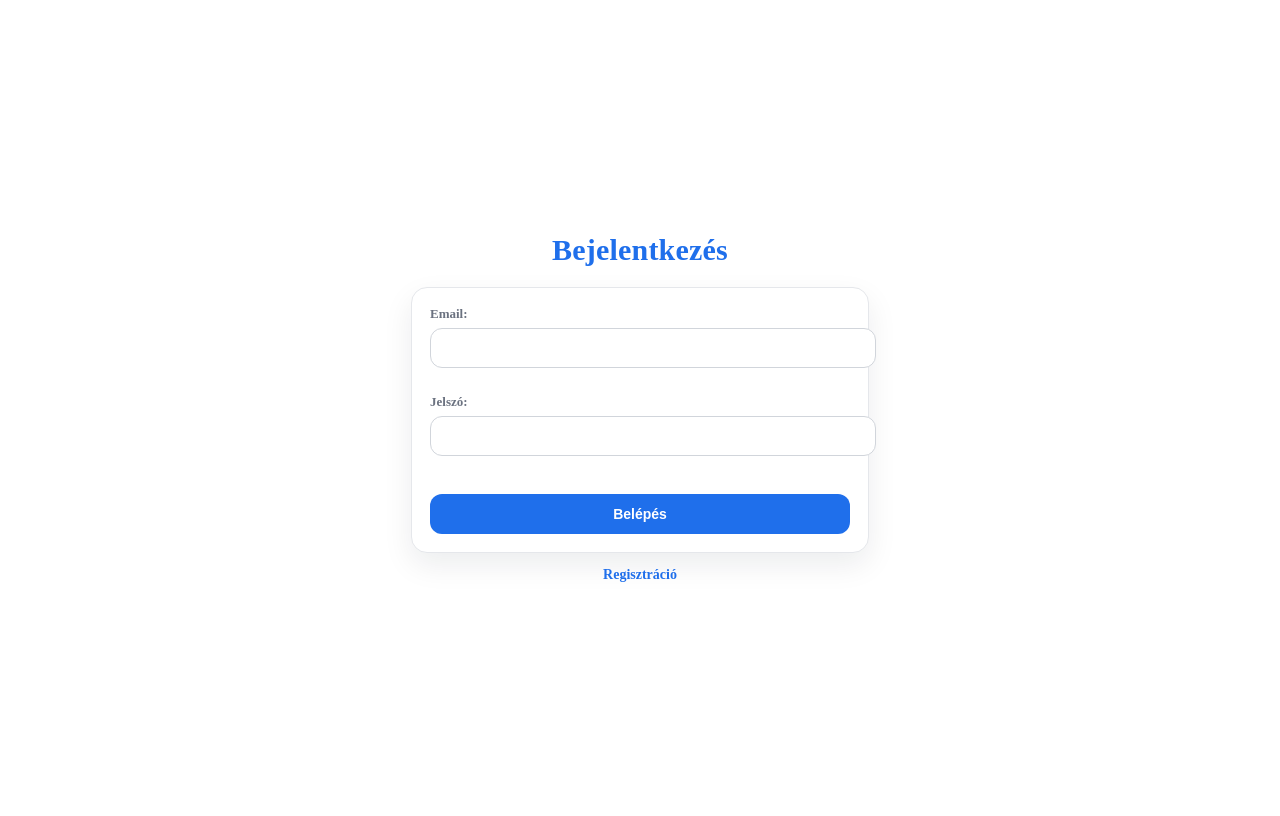
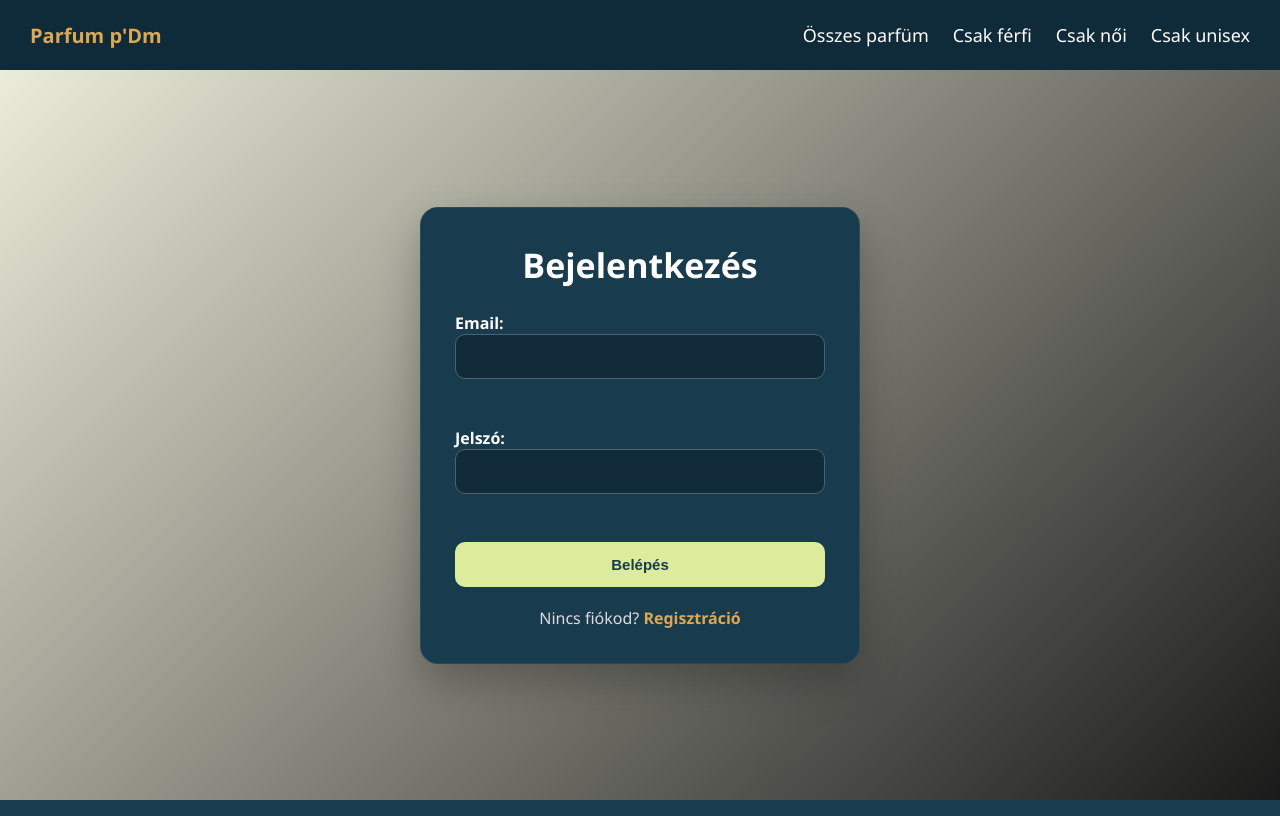
Before and after one commit to MRuzicska/PROJEKT, a PHP site: page /login.php in a window 1280 px wide. Run offline with PHP 8.4, Linux system fonts and the light colour scheme.

Commit message:
04.17 login design

```diff
--- /dev/null
+++ b/parfum-webshop/css/auth.css
@@ -0,0 +1,217 @@
+* {
+    box-sizing: border-box;
+  }
+
+  body {
+    margin: 0;
+    padding: 0;
+    font-family: "Segoe UI", Arial, sans-serif;
+    background: linear-gradient(135deg, #F3F3E0 0%, #1a1a1a 100%);
+    min-height: 100vh;
+  }
+
+  /* NAVBAR */
+  .navbar {
+    height: 70px;
+    display: flex;
+    justify-content: space-between;
+    align-items: center;
+    padding: 0 30px;
+    background: #0f2a38;
+  }
+
+  .navbar .logo a {
+    color: #DDA853;
+    text-decoration: none;
+    font-size: 20px;
+    font-weight: 700;
+  }
+
+  .nav-links {
+    display: flex;
+    gap: 24px;
+  }
+
+  .nav-links a {
+    color: #fff;
+    text-decoration: none;
+    font-size: 18px;
+    transition: 0.25s ease;
+  }
+
+  .nav-links a:hover {
+    transform: scale(1.08);
+  }
+
+  /* WRAP */
+  .auth-wrap {
+    min-height: calc(100vh - 70px);
+    display: flex;
+    justify-content: center;
+    align-items: center;
+    padding: 40px 20px;
+  }
+
+  /* CARD */
+  .auth-card {
+    width: 100%;
+    max-width: 440px;
+    background: #183B4E;
+    border-radius: 18px;
+    padding: 34px;
+    box-shadow: 0 18px 40px rgba(0, 0, 0, 0.25);
+    border: 1px solid rgba(255, 255, 255, 0.08);
+  }
+
+  .auth-card h1 {
+    margin: 0 0 24px 0;
+    text-align: center;
+    font-size: 34px;
+    color: #fff;
+  }
+
+  /* ERROR */
+  .auth-error {
+    background: rgba(255, 82, 82, 0.14);
+    border: 1px solid rgba(255, 82, 82, 0.35);
+    color: #fff;
+    padding: 12px 14px;
+    border-radius: 10px;
+    margin-bottom: 18px;
+  }
+
+  /* FORM */
+  form[method="post"] label {
+    display: block;
+    color: #fff;
+    font-weight: 700;
+    margin-bottom: 8px;
+  }
+
+  form[method="post"] input {
+    width: 100%;
+    padding: 13px 14px;
+    margin-bottom: 18px;
+    border: 1px solid #4b6473;
+    border-radius: 10px;
+    background: #122b3a;
+    color: #fff;
+    font-size: 15px;
+    outline: none;
+  }
+
+  form[method="post"] input:focus {
+    border-color: #DDA853;
+    box-shadow: 0 0 0 3px rgba(221, 168, 83, 0.15);
+  }
+
+  form[method="post"] button[type="submit"] {
+    width: 100%;
+    padding: 14px;
+    border: none;
+    border-radius: 10px;
+    background: #DDEB9D;
+    color: #183B4E;
+    font-weight: 800;
+    font-size: 15px;
+    cursor: pointer;
+    transition: 0.25s;
+  }
+
+  form[method="post"] button[type="submit"]:hover {
+    background: #DDA853;
+    transform: translateY(-2px);
+  }
+
+  /* SWITCH LINK */
+  .auth-switch {
+    margin: 20px 0 0 0;
+    text-align: center;
+    color: #ddd;
+  }
+
+  .auth-switch a {
+    color: #DDA853;
+    font-weight: 700;
+    text-decoration: none;
+  }
+
+  .auth-switch a:hover {
+    text-decoration: underline;
+  }
+
+  .auth-card {
+    width: 100%;
+    max-width: 440px;
+    background: #183B4E;
+    border-radius: 18px;
+    padding: 34px;
+    box-shadow: 0 18px 40px rgba(0, 0, 0, 0.25);
+    border: 1px solid rgba(255, 255, 255, 0.08);
+  }
+
+  .auth-card form {
+    width: 100%;
+  }
+
+  .auth-card label {
+    display: block;
+    color: #fff;
+    font-weight: 700;
+    margin-bottom: 8px;
+  }
+
+  .auth-card input {
+    width: 100%;
+    padding: 13px 14px;
+    margin-bottom: 18px;
+    border: 1px solid #4b6473;
+    border-radius: 10px;
+    background: #122b3a;
+    color: #fff;
+    font-size: 15px;
+    outline: none;
+  }
+
+  .auth-card button[type="submit"] {
+    width: 100%;
+    padding: 14px;
+    border: none;
+    border-radius: 10px;
+    background: #DDEB9D;
+    color: #183B4E;
+    font-weight: 800;
+    font-size: 15px;
+    cursor: pointer;
+    transition: 0.25s;
+  }
+
+  .auth-switch {
+    margin: 20px 0 0 0;
+    text-align: center;
+    color: #ddd;
+  }
+
+  .auth-switch a {
+    color: #DDA853;
+    font-weight: 700;
+    text-decoration: none;
+  }
+
+  @media (max-width: 700px) {
+    .navbar {
+      padding: 0 16px;
+    }
+
+    .nav-links {
+      display: none;
+    }
+
+    .auth-card {
+      padding: 26px 20px;
+    }
+
+    .auth-card h1 {
+      font-size: 28px;
+    }
+  }
--- a/parfum-webshop/css/login.css
+++ /dev/null
@@ -1,188 +0,0 @@
-body {
-  /* ha már van body stílus az index miatt, ez nem töri el; csak szebbé teszi */
-  min-height: 100vh;
-  display: flex;
-  flex-direction: column;
-  align-items: center;
-  justify-content: center;
-  gap: 14px;
-}
-
-/* Title */
-h1 {
-  font-size: 30px;
-  font-weight: 900;
-  letter-spacing: 0.2px;
-  margin: 0 0 6px 0;
-  color: #1f6feb;
-}
-
-/* Error message (your inline style color:red stays, but this adds card look) */
-body > p[style*="color:red"] {
-  background: #fff5f5;
-  border: 1px solid #fecaca;
-  color: #b91c1c !important;
-  padding: 10px 12px;
-  border-radius: 12px;
-  width: min(420px, 92vw);
-  margin: 0;
-  font-weight: 700;
-}
-
-/* Form card */
-form[method="post"] {
-  width: min(420px, 92vw);
-  background: #ffffff;
-  border: 1px solid #e5e7eb;
-  border-radius: 16px;
-  padding: 18px;
-  box-shadow: 0 12px 30px rgba(16, 24, 40, 0.08);
-}
-
-/* Labels as blocks (so line breaks look clean) */
-form[method="post"] label {
-  display: block;
-  font-size: 13px;
-  font-weight: 800;
-  color: #6b7280;
-  margin-bottom: 8px;
-}
-
-/* Inputs */
-form[method="post"] input {
-  display: block;
-  width: 100%;
-  margin-top: 6px;
-  padding: 11px 12px;
-  border-radius: 12px;
-  border: 1px solid #d1d5db;
-  background: #fff;
-  font-size: 14px;
-  color: #111827;
-  outline: none;
-}
-
-form[method="post"] input:focus {
-  border-color: #1f6feb;
-  box-shadow: 0 0 0 4px rgba(31, 111, 235, 0.12);
-}
-
-/* Button */
-form[method="post"] button[type="submit"] {
-  width: 100%;
-  margin-top: 12px;
-  padding: 12px 14px;
-  border-radius: 12px;
-  border: none;
-  background: #1f6feb;
-  color: #ffffff;
-  font-weight: 900;
-  font-size: 14px;
-  cursor: pointer;
-}
-
-form[method="post"] button[type="submit"]:hover {
-  background: #1857b8;
-}
-
-/* Register link */
-body > p:last-of-type {
-  margin: 0;
-  width: min(420px, 92vw);
-  text-align: center;
-  color: #6b7280;
-  font-size: 14px;
-}
-
-body > p:last-of-type a {
-  color: #1f6feb;
-  font-weight: 800;
-  text-decoration: none;
-  padding: 6px 10px;
-  border-radius: 10px;
-}
-
-body > p:last-of-type a:hover {
-  background: #eef2ff;
-  text-decoration: none;
-}
-
-/* Small screens */
-@media (max-width: 480px) {
-  form[method="post"] {
-    padding: 16px;
-    border-radius: 14px;
-  }
-  h1 { font-size: 26px; }
-}
-
-.navbar {
-  display: flex;
-  justify-content: space-between;
-  align-items: center;
-  background: #0f2a38;
-  padding: 10px 20px;
-}
-
-.navbar .logo {
-  display: flex;
-  align-items: center;
-  gap: 10px;
-}
-
-.navbar .logo img {
-  height: 40px;
-}
-
-.navbar a{
-  color: #DDA853;
-  text-decoration: none;
-  font-size: 20px;
-}
-
-.nav-links a {
-  color: #fff;
-  margin: 0 10px;
-  text-decoration: none;
-}
-
-.nav-actions {
-  display: flex;
-  gap: 10px;
-}
-
-.nav-actions button {
-  background: #DDEB9D;
-  border: none;
-  padding: 8px 12px;
-  border-radius: 6px;
-  cursor: pointer;
-}
-
-/* ===== DROPDOWN ===== */
-.dropdown {
-  display: none;
-  position: absolute;
-  right: 20px;
-  top: 60px;
-  background: #fff;
-  color: #000;
-  padding: 15px;
-  border-radius: 10px;
-  min-width: 250px;
-  z-index: 100;
-}
-
-.dropdown.show {
-  display: block;
-}
-
-.btn-small {
-  display: inline-block;
-  margin-top: 10px;
-  padding: 6px 10px;
-  background: #183B4E;
-  color: #fff;
-  text-decoration: none;
-  border-radius: 6px;
-}
--- a/parfum-webshop/login.php
+++ b/parfum-webshop/login.php
@@ -26,16 +26,37 @@ if ($_SERVER['REQUEST_METHOD'] === 'POST') {
 <!doctype html>
 <html lang="hu">
 <head><meta charset="utf-8"><title>Bejelentkezés</title>
-<link rel="stylesheet" href="css/login.css"></head>
+<link rel="stylesheet" href="css/auth.css"></head>
 <body>
 
-<h1>Bejelentkezés</h1>
-<?php if ($error) echo '<p style="color:red;">'.h($error).'</p>'; ?>
-<form method="post">
+<header class="navbar">
+  <div class="logo">
+    <a href="index.php">Parfum p'Dm</a>
+  </div>
+
+  <nav class="nav-links">
+    <a href="products.php">Összes parfüm</a>
+    <a href="products.php?category_id=2">Csak férfi</a>
+    <a href="products.php?category_id=1">Csak női</a>
+    <a href="products.php?category_id=3">Csak unisex</a>
+  </nav>
+</header>
+
+<div class="auth-wrap">
+  <div class="auth-card">
+    <h1>Bejelentkezés</h1>
+
+    <?php if (!empty($error)): ?>
+      <p class="auth-error"><?= h($error) ?></p>
+    <?php endif; ?>
+
+    <form method="post">
   <label>Email: <input name="email" value="<?=h(post('email'))?>"></label><br>
   <label>Jelszó: <input type="password" name="password"></label><br>
   <button type="submit">Belépés</button>
 </form>
-<p><a href="register.php">Regisztráció</a></p>
+<p class="auth-switch">
+      Nincs fiókod? <a href="register.php">Regisztráció</a>
+    </p>
 </body>
 </html>
```
Also changed, not shown: parfum-webshop/css/register.css (deleted, +0 -185 lines), parfum-webshop/register.php (+47 -11 lines).
